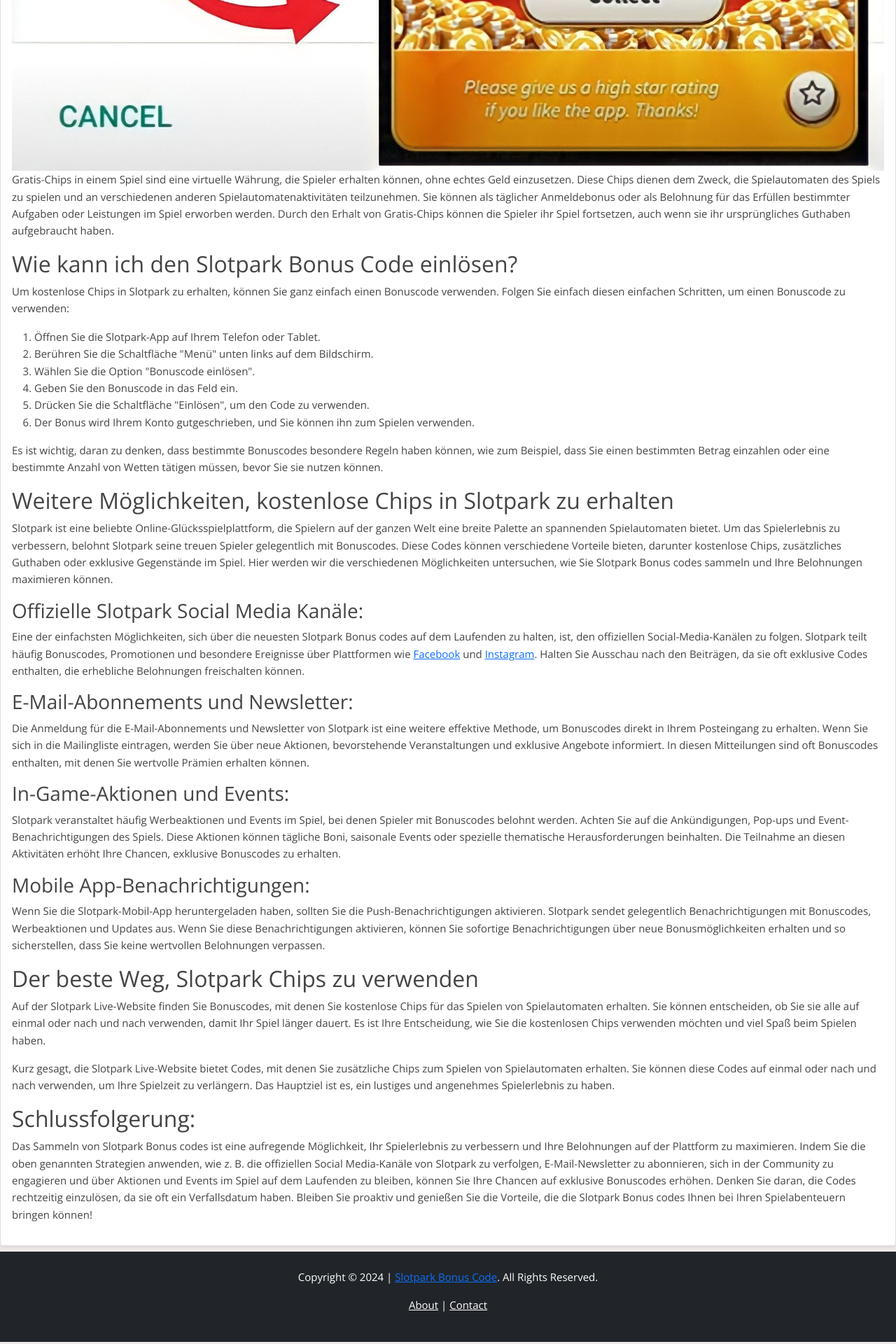
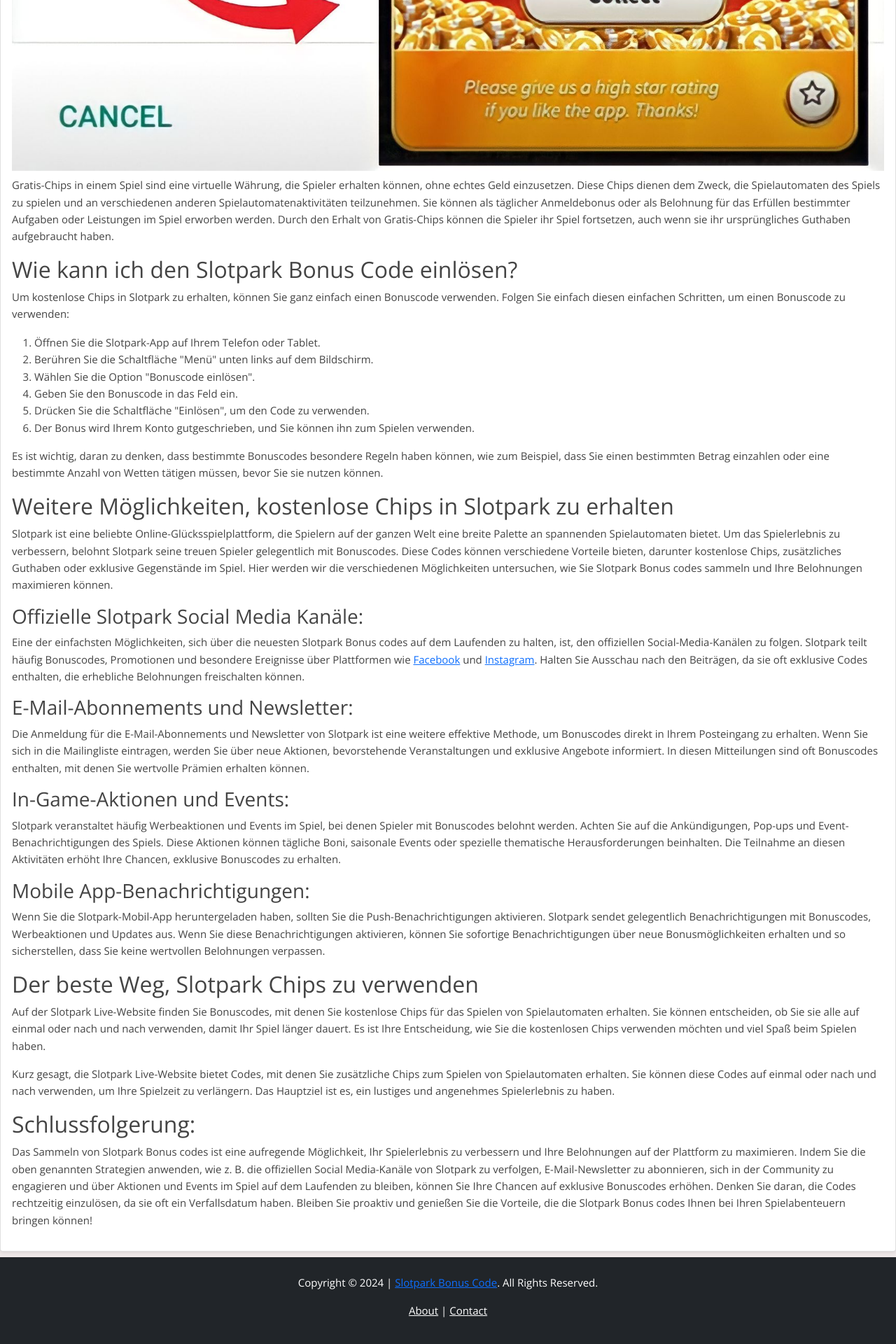
Before and after one commit to Prollad99/sbc-de, a Jekyll site: the page built from index.html, in a window 1280 px wide. Shown: the part 2147-4067 px from the top of the page at 70% size. Built offline with Jekyll 4.4.1, drawn with Linux system fonts in a browser that asks for light colours.

Commit message:
Update index.html

```diff
--- a/index.html
+++ b/index.html
@@ -208,7 +208,7 @@
 <p>
 Slotpark Bonus Codes sind Promotion-Codes, die Spieler verwenden können, um spezielle Boni und Belohnungen im Slotpark Handyspiel zu erhalten. Diese Codes werden in der Regel von den Spielentwicklern zur Verfügung gestellt. Zusätzliche Vorteile wie kostenlose Münzen, zusätzliche Drehungen oder exklusive Gegenstände im Spiel können erhalten werden, wenn ein Spieler einen gültigen Bonuscode eingibt. Die Codes geben den Spielern die Möglichkeit, ihr Spielerlebnis zu verbessern und möglicherweise ihre Gewinnchancen zu erhöhen.
 </p>
-<img alt="slotpark bonus code" width="100%" src="assets/images/slotpark-bonus-code.jpg"/>
+<img class="mb-2" alt="slotpark bonus code" width="100%" src="assets/images/slotpark-bonus-code.jpg"/>
 <p>
 Gratis-Chips in einem Spiel sind eine virtuelle Währung, die Spieler erhalten können, ohne echtes Geld einzusetzen. Diese Chips dienen dem Zweck, die Spielautomaten des Spiels zu spielen und an verschiedenen anderen Spielautomatenaktivitäten teilzunehmen. Sie können als täglicher Anmeldebonus oder als Belohnung für das Erfüllen bestimmter Aufgaben oder Leistungen im Spiel erworben werden. Durch den Erhalt von Gratis-Chips können die Spieler ihr Spiel fortsetzen, auch wenn sie ihr ursprüngliches Guthaben aufgebraucht haben.
 </p>
```
